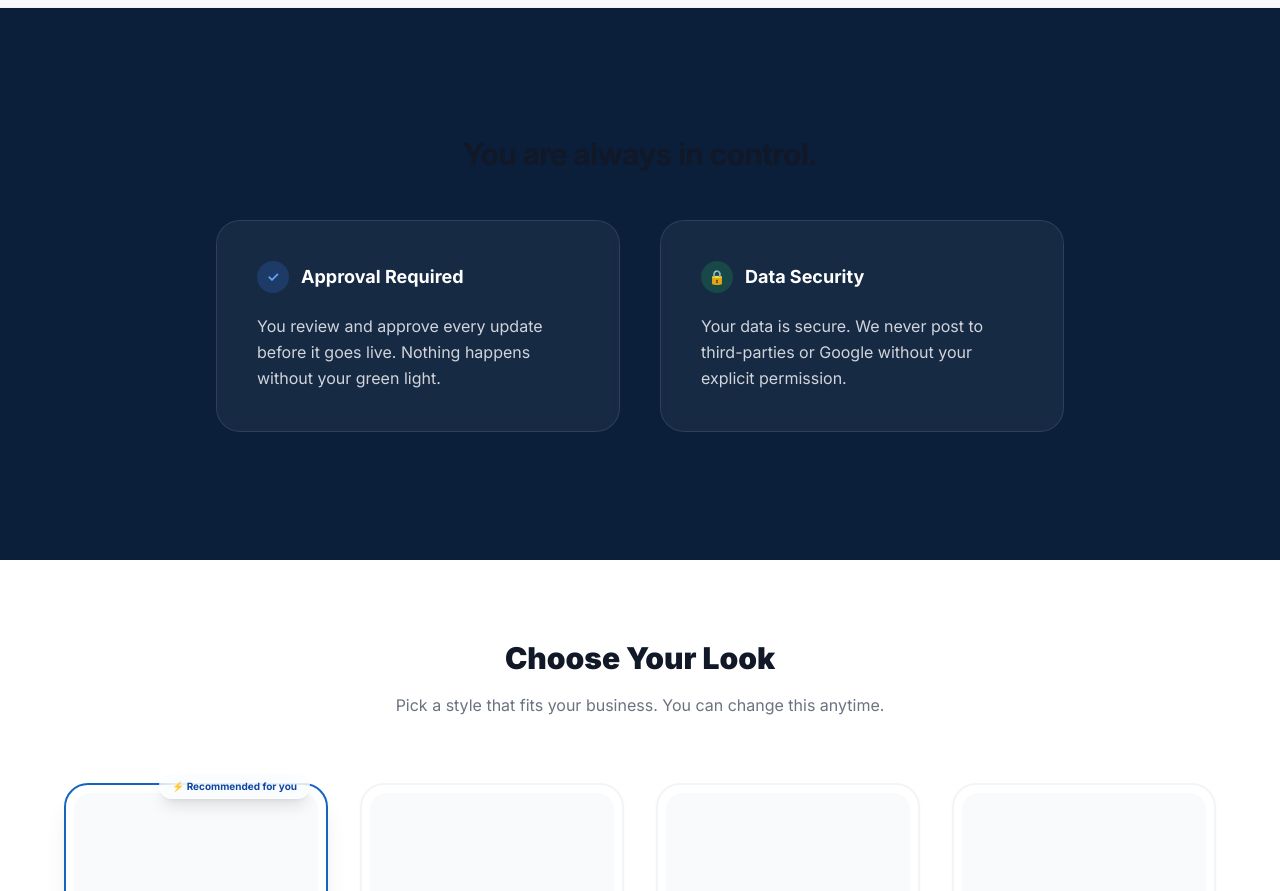
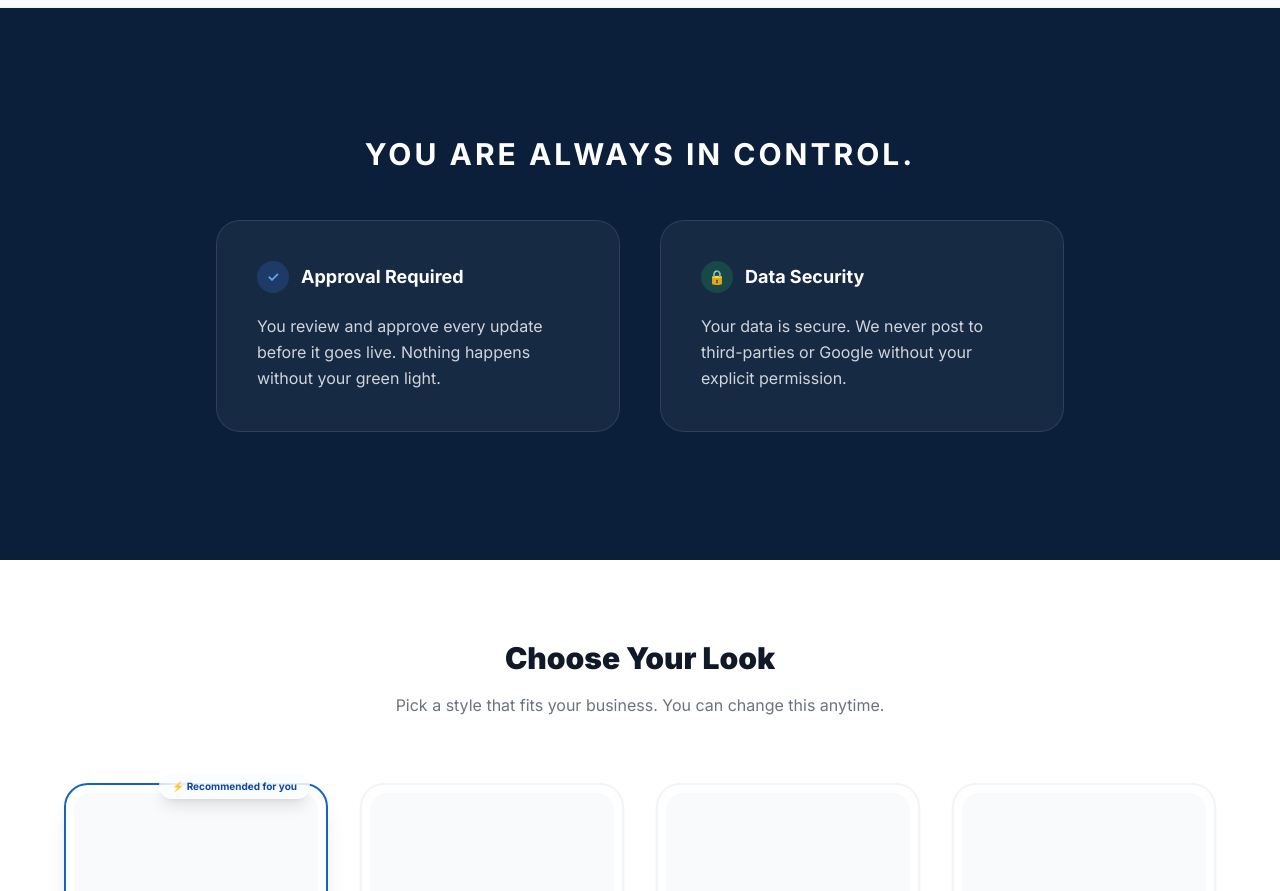
Before and after one commit to mobeen00381/seo-junction, a Next.js app: page / in a window 1280 px wide. Shown: the part 2140-3031 px from the top of the page. Built offline with nearby package versions, Linux system fonts and the light colour scheme.

Commit message:
fix: safety section heading visibility on dark background

```diff
--- a/src/app/page.tsx
+++ b/src/app/page.tsx
@@ -99,7 +99,7 @@ export default function HomePage() {
       {/* CONTROL & SAFETY SECTION */}
       <section className="py-32 bg-navy text-white relative overflow-hidden">
         <div className="max-w-4xl mx-auto px-6 text-center relative z-10">
-          <h2 className="text-3xl font-bold mb-12 tracking-tight">You are always in control.</h2>
+          <h2 className="text-3xl font-bold mb-12 tracking-tight text-white uppercase tracking-widest">You are always in control.</h2>
           <div className="grid md:grid-cols-2 gap-10 text-left">
             <div className="p-10 rounded-3xl bg-white/5 border border-white/10 backdrop-blur-sm">
                <h3 className="text-lg font-bold mb-5 flex items-center gap-3 text-white">
```
